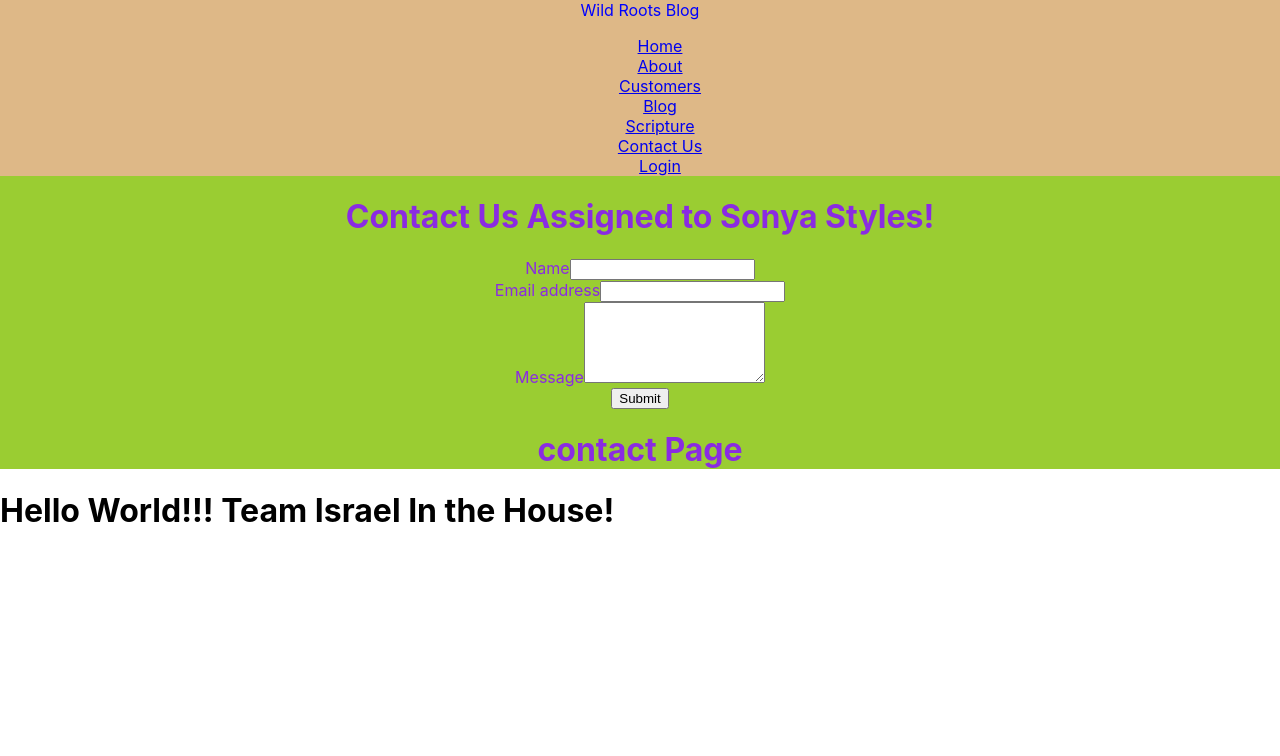
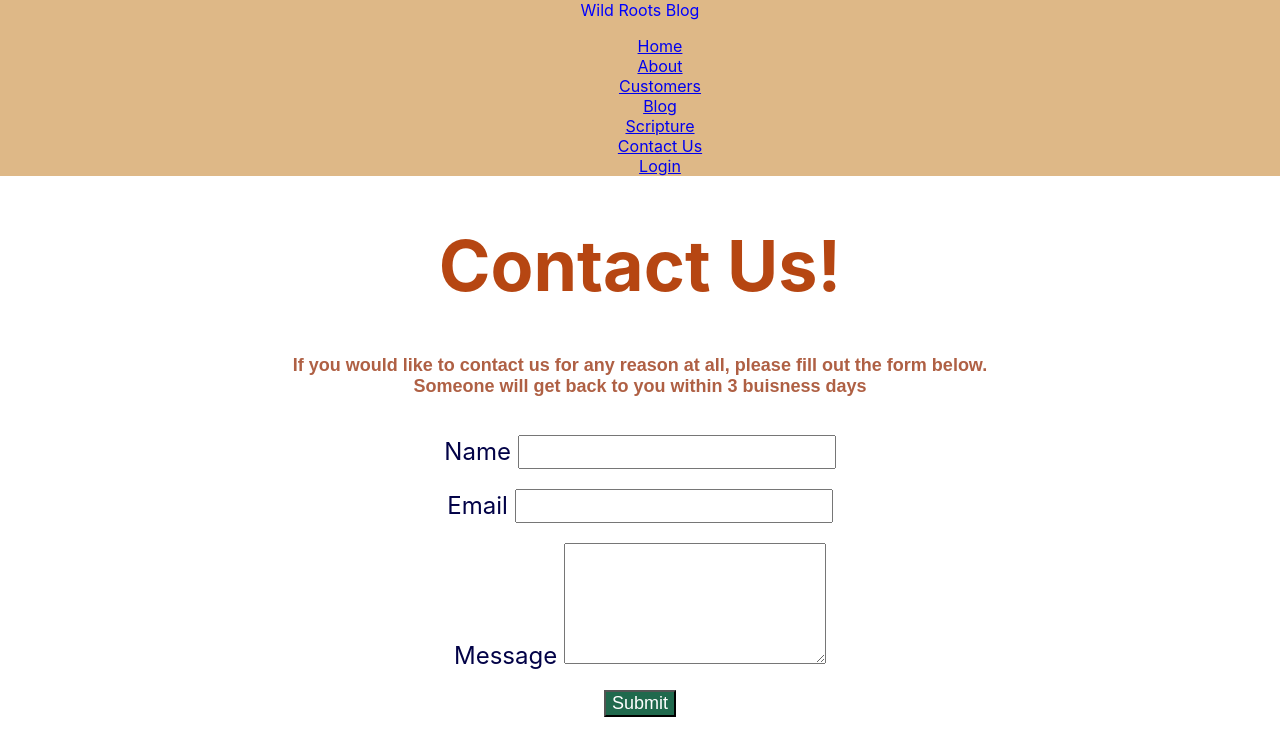
Before and after one commit to bethel-school-of-technology/wild-roots-blog-frontend, a React (Create React App) app in the folder wild-roots-blog/: page /contact-us in a window 1280 px wide. Shown: the top 756 px of the page. Built offline with nearby package versions, Linux system fonts and the light colour scheme.

Commit message:
fixed mailhog routes to run correctly

```diff
--- a/wild-roots-blog/public/index.html
+++ b/wild-roots-blog/public/index.html
@@ -30,7 +30,6 @@
 
     <noscript>You need to enable JavaScript to run this app.</noscript>
     <div id="root"></div>
-    <h1>Hello World!!! Team Israel In the House!</h1>
     <!--
       This HTML file is a template.
       If you open it directly in the browser, you will see an empty page.
--- a/wild-roots-blog/src/App.js
+++ b/wild-roots-blog/src/App.js
@@ -47,7 +47,6 @@ function App() {
           <Route path="/contact-us">
             <Navigation/>
             <Contact/>
-            <h1>contact Page</h1>
           </Route>
           <Route path="/login">
             <Navigation/>
--- a/wild-roots-blog/src/assets/Contact.css
+++ b/wild-roots-blog/src/assets/Contact.css
@@ -0,0 +1,40 @@
+
+div contact-app {
+    display: flex;
+    flex-flow: row wrap;
+    justify-content: center;
+}
+
+h1 {
+    justify-content: center;
+    color: rgb(182, 70, 18);
+    font-weight: 750;
+    font-size: 70px
+}
+
+label {
+    font-size: x-large;
+    color: rgb(2, 2, 71);
+    font-style: inherit;
+}
+
+input {
+    font-size: x-large;
+    justify-content: space-evenly;
+}
+textarea {
+    font-size: x-large;
+    justify-content: space-evenly;
+}
+button {
+    font-size: large;
+    font-weight: 400;
+    background-color: rgb(32, 105, 77);
+    color: white;
+}
+p {
+    font-weight: bold;
+    font-family: sans-serif;
+    font-size: 18px;
+    color: rgb(175, 96, 68);
+}
--- a/wild-roots-blog/src/assets/Home.css
+++ b/wild-roots-blog/src/assets/Home.css
@@ -1,4 +1,4 @@
-div {
+home {
     background-color: yellowgreen;
     color: blueviolet;
 
--- a/wild-roots-blog/src/components/Contact.js
+++ b/wild-roots-blog/src/components/Contact.js
@@ -1,7 +1,6 @@
 import React from 'react';
 import '../assets/Contact.css';
 import axios from 'axios';
-
 
 class Contact extends React.Component {
     constructor(props){
@@ -17,7 +16,7 @@ class Contact extends React.Component {
         e.preventDefault();
         axios({
           method: "POST",
-          url:"http://localhost:3000/send",
+          url:"http://localhost:3000/contact/send",
           data:  this.state
         }).then((response)=>{
           if (response.data.status === 'success') {
@@ -34,21 +33,26 @@ class Contact extends React.Component {
 
       render() {
         return(
-          <div className="App">
-            <h1>Contact Us Assigned to Sonya Styles!</h1>
+          <div className="Contact-App">
+            <h1>Contact Us!</h1>
+            <p>If you would like to contact us for any reason at all, please fill out the form below.<br></br>Someone will get back to you within 3 buisness days</p>
+            <br></br>
             <form id="contact-form" onSubmit={this.handleSubmit.bind(this)} method="POST">
               <div className="form-group">
-                <label htmlFor="name">Name</label>
+                <label htmlFor="name">Name </label>
                 <input type="text" className="form-control" value={this.state.name} onChange={this.onNameChange.bind(this)} />
               </div>
+              <br></br>
               <div className="form-group">
-                <label htmlFor="inputEmail">Email address</label>
+                <label htmlFor="inputEmail">Email </label>
                 <input type="email" className="form-control" aria-describedby="emailHelp" value={this.state.email} onChange={this.onEmailChange.bind(this)} />
               </div>
+              <br></br>
               <div className="form-group">
-                <label htmlFor="message">Message</label>
+                <label htmlFor="message">Message </label>
                 <textarea className="form-control" rows="5" value={this.state.message} onChange={this.onMessageChange.bind(this)} />
               </div>
+              <br></br>
               <button type="submit" className="btn btn-primary">Submit</button>
             </form>
           </div>
```
Also changed, not shown: 1 other file (tests, documents, lock files or other folders).
